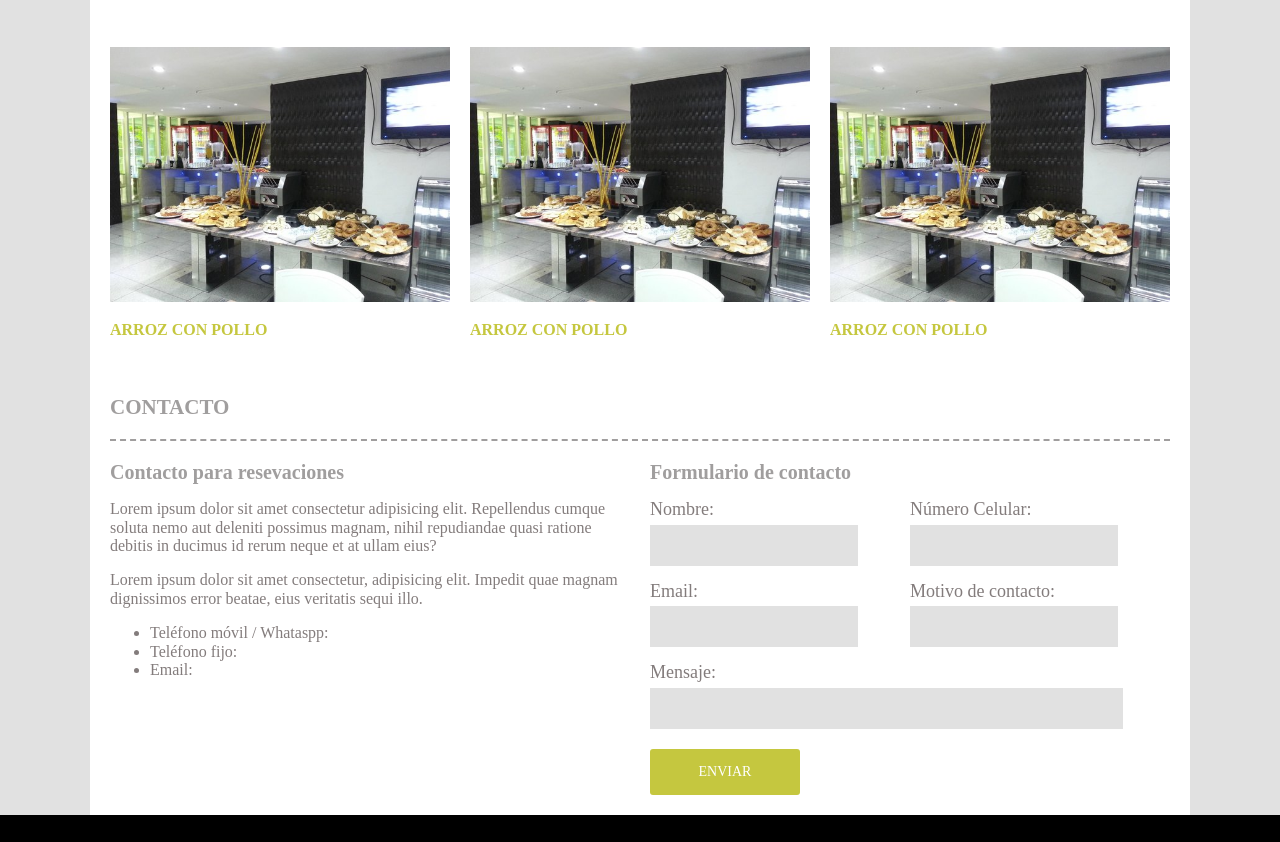
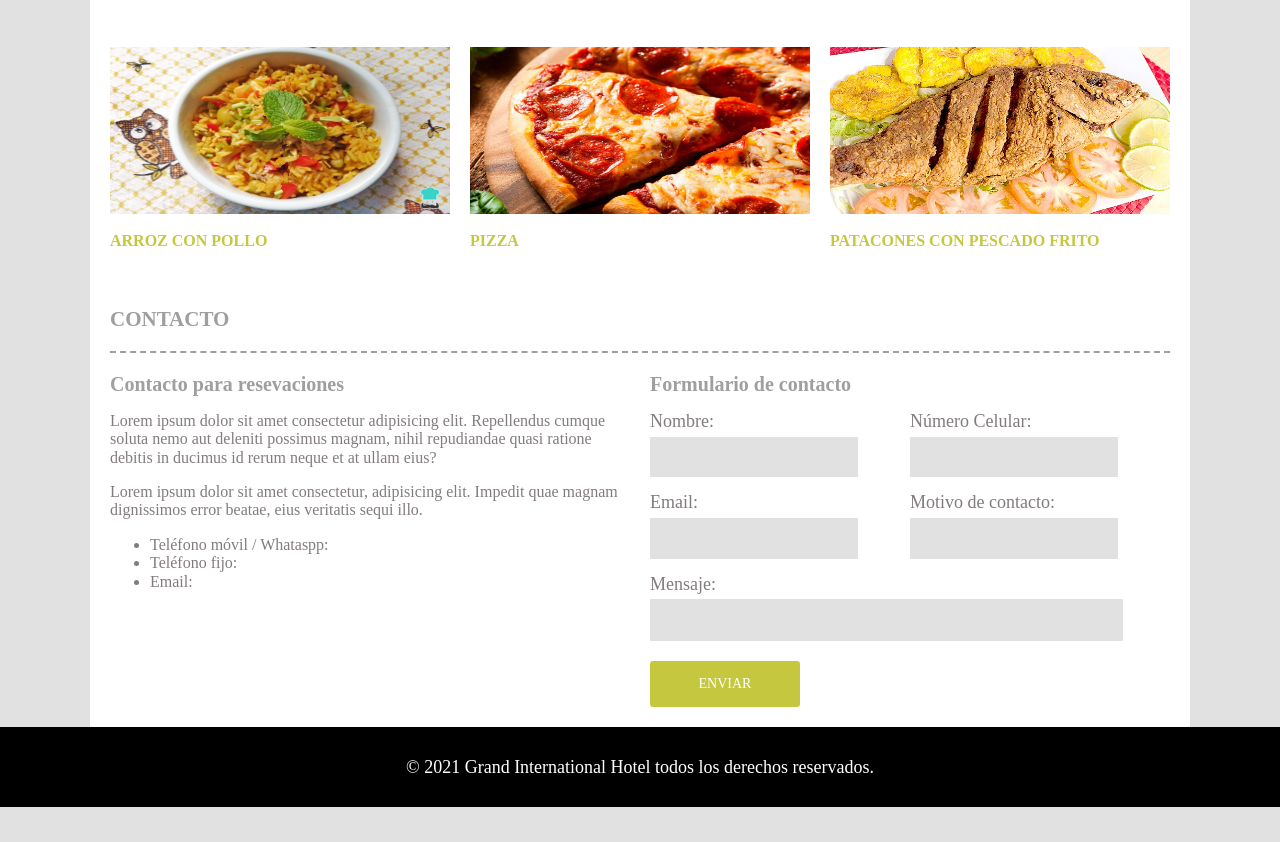
Before and after one commit to 4Ny3L0/pagina-hotel, a plain HTML site: page index.html in a window 1280 px wide. Shown: the part 2516-3358 px from the top of the page. After the commit the page ends 3323 px from the top, so only its background shows below. Drawn offline with Linux system fonts and the light colour scheme.

Commit message:
agregando la seccion de restaurante

```diff
--- a/css/style.css
+++ b/css/style.css
@@ -292,8 +292,11 @@ body{
         column-gap: 2rem;
         margin-top: 5rem;
     }
+
 }
-
+.platillo img{
+    height: 16.7rem;
+}
 
 
 /*Seccion de contacto*/
--- a/index.html
+++ b/index.html
@@ -187,18 +187,18 @@
 
         <div class="galeria-platillos">
           <div class="platillo">
-            <img src="img/comida.jpg" alt="platillo" />
+            <img src="img/platillos/arroz-con-pollo.jpg" alt="platillo" />
             <h3 class="titulo-h3">arroz con pollo</h3>
           </div>
 
           <div class="platillo">
-            <img src="img/comida.jpg" alt="platillo" />
-            <h3 class="titulo-h3">arroz con pollo</h3>
+            <img src="img/platillos/pizza.jpg" alt="platillo" />
+            <h3 class="titulo-h3">Pizza</h3>
           </div>
 
           <div class="platillo">
-            <img src="img/comida.jpg" alt="platillo" />
-            <h3 class="titulo-h3">arroz con pollo</h3>
+            <img src="img/platillos/patacones-pescado.jpg" alt="platillo" />
+            <h3 class="titulo-h3">Patacones con pescado frito</h3>
           </div>
         </div>
       </section>
```
Also changed, not shown: img/platillos/arroz-con-pollo.jpg (added), img/platillos/patacones-pescado.jpg (added), img/platillos/pizza.jpg (added).
